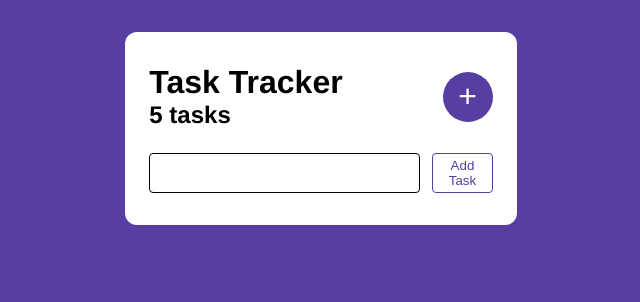
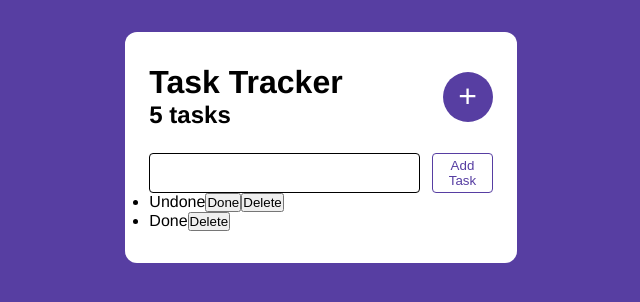
Before and after one commit to RobFyd/Task-Tracker, a React (Vite) app: page / in a window 1280 px wide. Shown: the top 302 px of the page, without its empty margins (319-959 px from the left). Built offline with nearby package versions, Linux system fonts and the light colour scheme.

Commit message:
Add task list with Done and Delete buttons to App component

```diff
--- a/src/App.jsx
+++ b/src/App.jsx
@@ -12,6 +12,17 @@ function App() {
         <button className={styles.button}>+</button>
       </header>
       <Form />
+      <ul>
+        <li>
+          <span>Undone</span>
+          <button>Done</button>
+          <button>Delete</button>
+        </li>
+        <li>
+          <span>Done</span>
+          <button>Delete</button>
+        </li>
+      </ul>
     </div>
   );
 }
```
